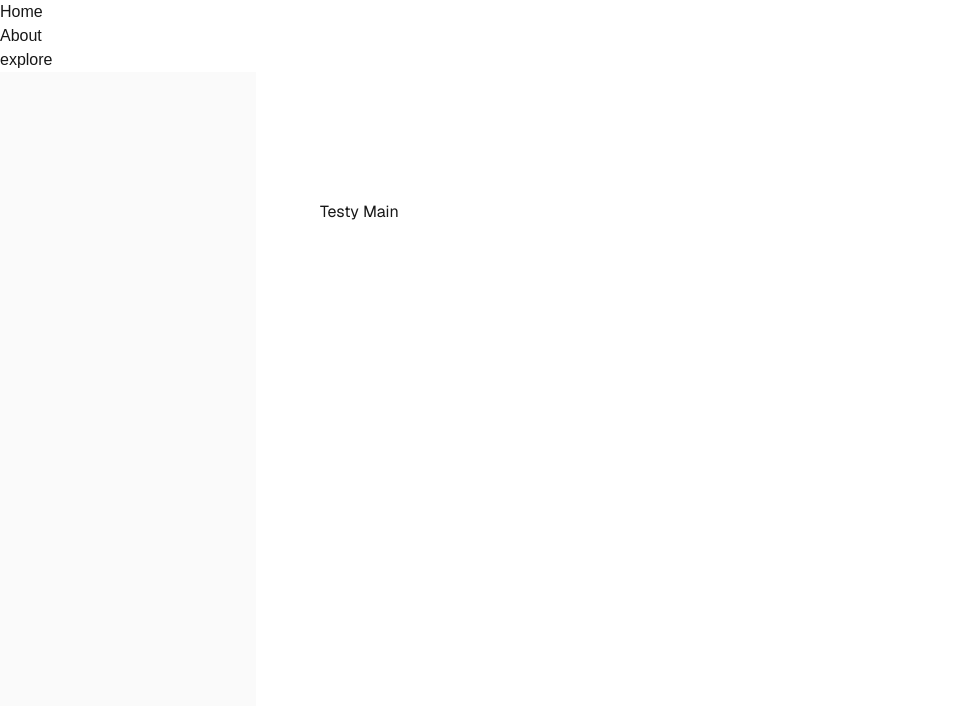
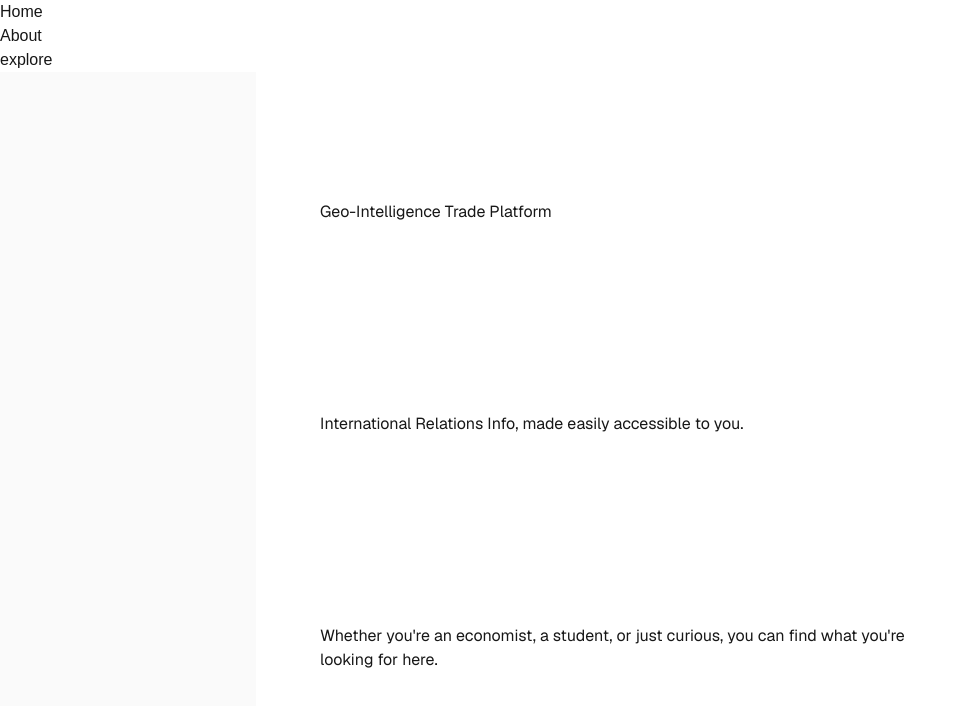
Before and after one commit to jacobmcazure/international-trade-intelligence-platform, a Next.js app in the folder frontend/: page / in a window 1280 px wide. Shown: the top 706 px of the page, without its empty margins (0-967 px from the left). Built offline with nearby package versions, Linux system fonts and the light colour scheme.

Commit message:
added front page modifications, react version now works with react simple maps through override. Focusing on home page, then explore/sanctions.

```diff
--- a/frontend/app/page.tsx
+++ b/frontend/app/page.tsx
@@ -4,7 +4,11 @@ export default function Home() {
   return (
     <div className="flex flex-col flex-1 items-center justify-center bg-zinc-50 font-sans dark:bg-black">
       <main className="flex flex-1 w-full max-w-3xl flex-col items-center justify-between py-32 px-16 bg-white dark:bg-black sm:items-start">
-        Testy Main
+        <h1>Geo-Intelligence Trade Platform</h1>
+        <h3>International Relations Info, made easily accessible to you.</h3>
+        <h4>Whether you're an economist, a student, or just curious, you can find
+          what you're looking for here.
+        </h4>
       </main>
     </div>
   );
```
